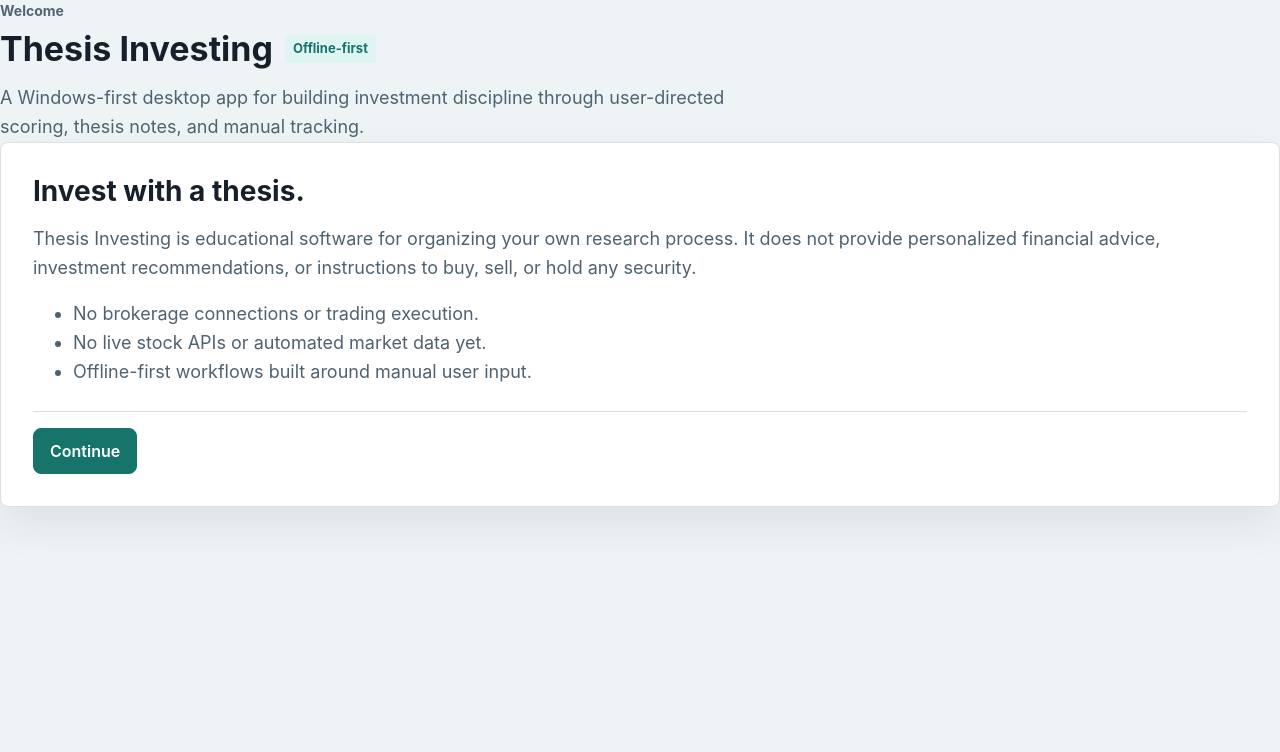
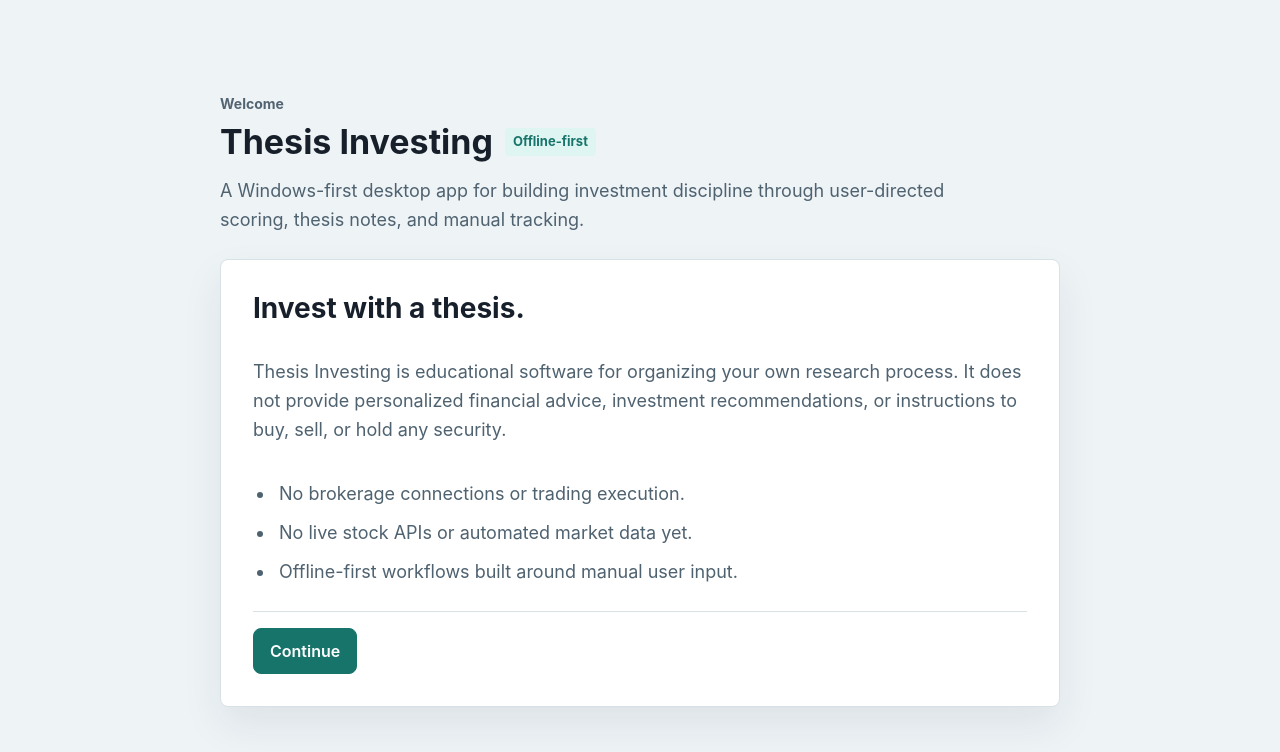
Before and after one commit to LichaWeComeThere/thesis-investing, a React (Vite) app in the folder apps/desktop/src/renderer/: page / in a window 1280 px wide. Shown: the top 752 px of the page. Built offline with nearby package versions, Linux system fonts and the light colour scheme.

Commit message:
Style first-run onboarding

```diff
--- a/apps/desktop/src/renderer/src/styles.css
+++ b/apps/desktop/src/renderer/src/styles.css
@@ -24,6 +24,39 @@ input,
 textarea,
 select {
   font: inherit;
+}
+
+.onboarding-screen {
+  background: var(--ti-color-background);
+  display: grid;
+  min-height: 100vh;
+  padding: 40px;
+  place-items: center;
+}
+
+.onboarding-layout {
+  display: flex;
+  flex-direction: column;
+  gap: 24px;
+  max-width: 840px;
+  width: 100%;
+}
+
+.onboarding-copy {
+  display: flex;
+  flex-direction: column;
+  gap: 18px;
+}
+
+.onboarding-copy ul {
+  display: grid;
+  gap: 10px;
+  margin: 0;
+  padding-left: 22px;
+}
+
+.onboarding-copy li {
+  padding-left: 4px;
 }
 
 .app-shell {
@@ -112,6 +145,10 @@ select {
   margin-top: 0;
 }
 
+.settings-actions {
+  margin-top: 24px;
+}
+
 @media (max-width: 780px) {
   body {
     overflow: auto;
@@ -132,4 +169,14 @@ select {
   .content-area {
     padding: 24px;
   }
+
+  .onboarding-screen {
+    padding: 24px;
+    place-items: start center;
+  }
+
+  .content-header {
+    align-items: flex-start;
+    flex-direction: column;
+  }
 }
```
